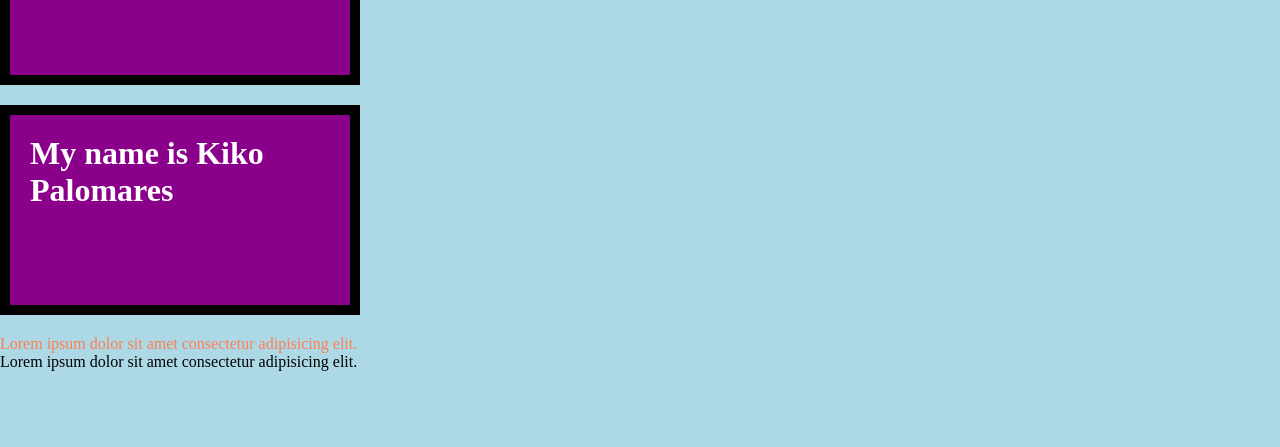
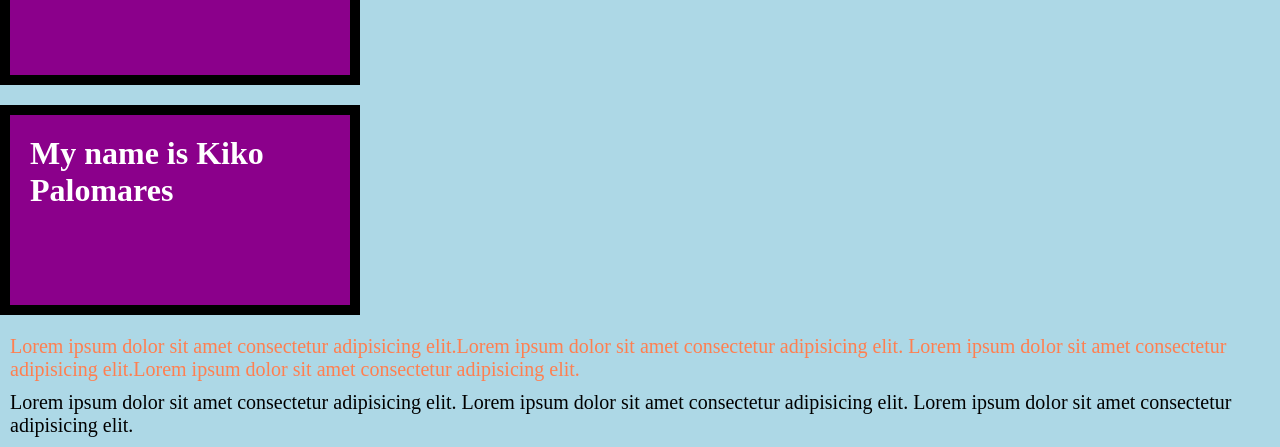
Before and after one commit to jlcarrascof/CSS-15-Mins, a plain HTML site: page CSS-General/CSS-Learn-CSS-In-Less-Than-15-Minutes-Kiko-Palomares/index.html in a window 1280 px wide. Shown: the part 605-1052 px from the top of the page. Before the commit the page ends 976 px from the top, so only its background shows below. Drawn offline with Linux system fonts and the light colour scheme.

Commit message:
Update text alignment and add margin to paragraphs in index.html and styles.css

```diff
--- a/CSS-General/CSS-Learn-CSS-In-Less-Than-15-Minutes-Kiko-Palomares/index.html
+++ b/CSS-General/CSS-Learn-CSS-In-Less-Than-15-Minutes-Kiko-Palomares/index.html
@@ -12,7 +12,9 @@
     <h1 class="text-right">Are you programmer? </h1>
     <h1>My name is Kiko Palomares</h1>
 </body>
-<p class="text-coral">Lorem ipsum dolor sit amet consectetur adipisicing elit.</p>
-<p>Lorem ipsum dolor sit amet consectetur adipisicing elit.</p>
+<p class="text-coral">Lorem ipsum dolor sit amet consectetur adipisicing elit.Lorem ipsum dolor sit amet consectetur adipisicing elit.
+    Lorem ipsum dolor sit amet consectetur adipisicing elit.Lorem ipsum dolor sit amet consectetur adipisicing elit.
+</p>
+<p>Lorem ipsum dolor sit amet consectetur adipisicing elit. Lorem ipsum dolor sit amet consectetur adipisicing elit. Lorem ipsum dolor sit amet consectetur adipisicing elit.</p>
 
 </html>
--- a/CSS-General/CSS-Learn-CSS-In-Less-Than-15-Minutes-Kiko-Palomares/styles.css
+++ b/CSS-General/CSS-Learn-CSS-In-Less-Than-15-Minutes-Kiko-Palomares/styles.css
@@ -40,3 +40,8 @@ h1 {
 .text-justify {
     text-align: justify;
 }
+
+p {
+    margin: 10px;
+    font-size: 20px;
+}
```
